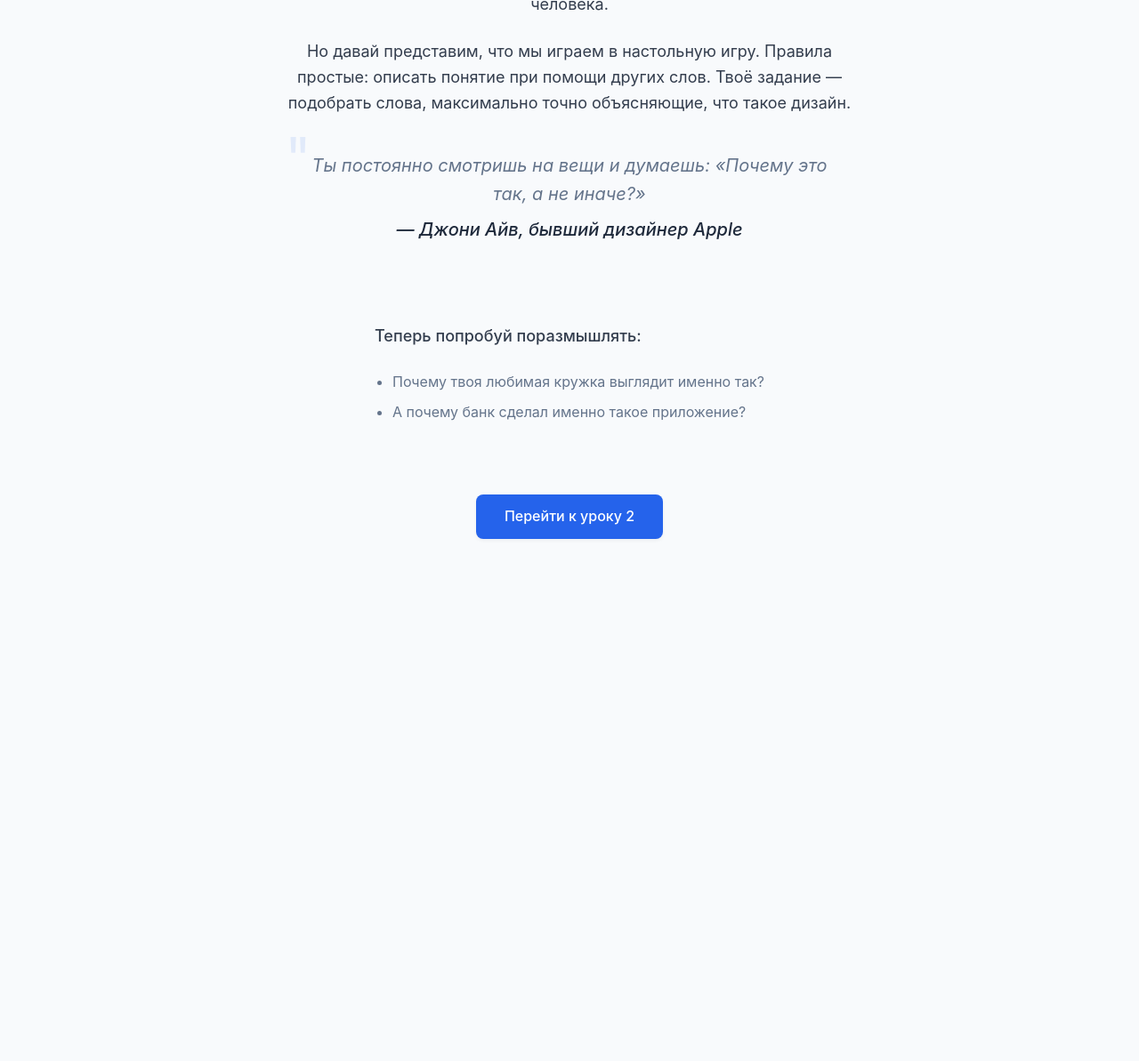
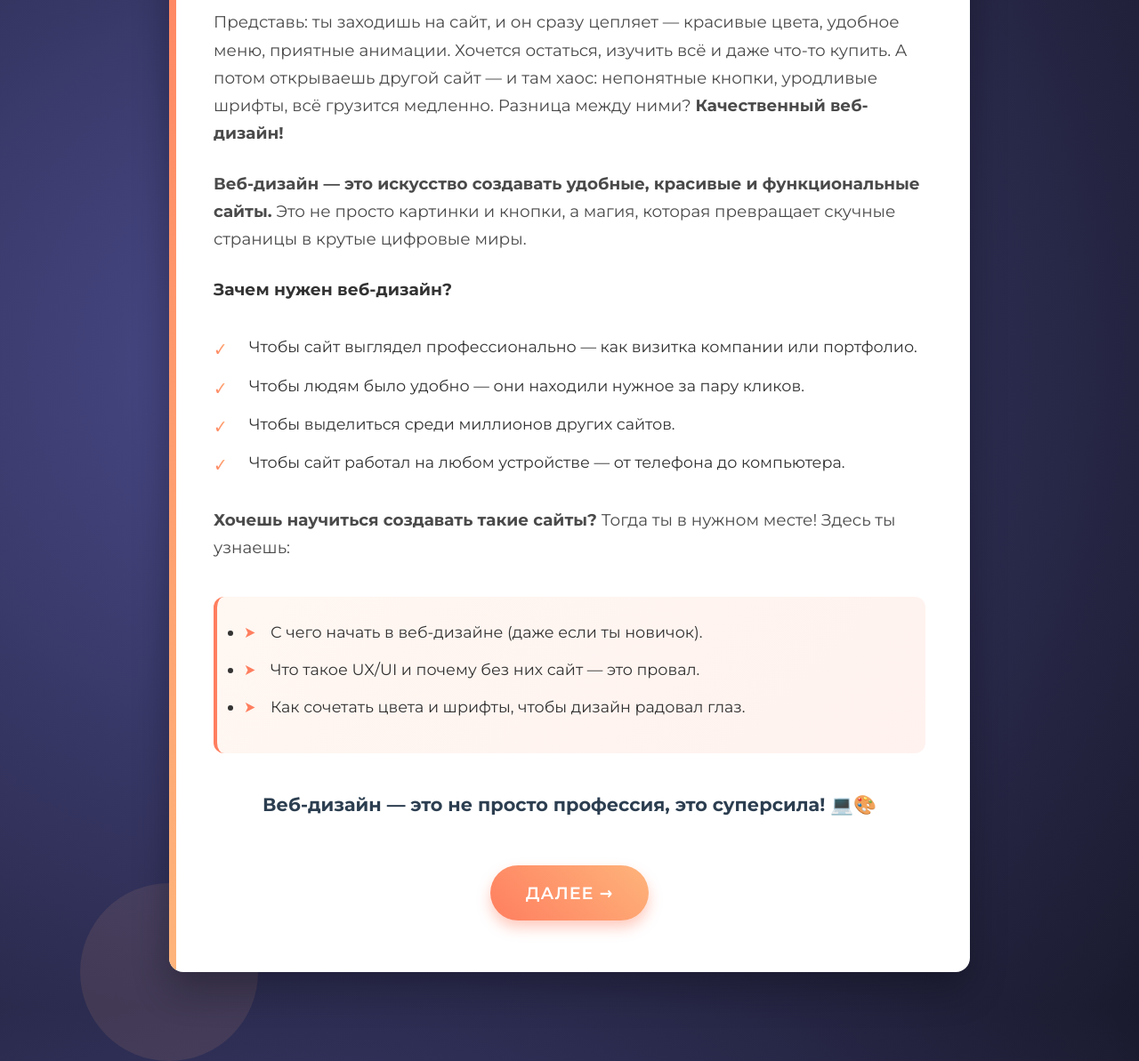
Before and after one commit to HAMLID12/my-website, a plain HTML site: page lesson.html in a window 1280 px wide. Shown: the part 318-1511 px from the top of the page at 89% size. Before the commit the page ends 956 px from the top, so only its background shows below. Drawn offline with Linux system fonts and the light colour scheme.

Commit message:
Update lesson.html

```diff
--- a/lesson.html
+++ b/lesson.html
@@ -3,171 +3,303 @@
 <head>
     <meta charset="UTF-8">
     <meta name="viewport" content="width=device-width, initial-scale=1.0">
-    <title>Урок 1: Что если бы дизайна не существовало?</title>
+    <title>Основы веб-дизайна | Урок 1</title>
     <style>
-        :root {
-            --primary: #2563eb;
-            --primary-hover: #1d4ed8;
-            --text: #1e293b;
-            --text-light: #64748b;
-            --background: #f8fafc;
-            --card: #ffffff;
-            --border: #e2e8f0;
+        /* Основные стили */
+        body {
+            font-family: 'Montserrat', 'Segoe UI', Tahoma, Geneva, Verdana, sans-serif;
+            line-height: 1.7;
+            color: #333;
+            margin: 0;
+            padding: 0;
+            background-color: #1a1a2e;
+            background-image: radial-gradient(circle at 25% 50%, #4a4a8a 0%, #1a1a2e 100%);
+            min-height: 100vh;
+            display: flex;
+            flex-direction: column;
+            align-items: center;
+            justify-content: center;
         }
 
-        body {
-            font-family: 'Inter', -apple-system, BlinkMacSystemFont, sans-serif;
-            line-height: 1.6;
-            color: var(--text);
-            background-color: var(--background);
-            margin: 0;
-            padding: 0;
-            display: flex;
-            justify-content: center;
-            align-items: center;
-            min-height: 100vh;
-            text-align: center;
+        /* Контейнер */
+        .container {
+            max-width: 900px;
+            width: 90%;
+            margin: 40px auto;
+            position: relative;
         }
 
-        .centered-container {
-            max-width: 640px;
-            width: 90%;
-            padding: 2rem 1rem;
-            margin: 0 auto;
+        /* Карточка с контентом */
+        .card {
+            background-color: white;
+            padding: 50px;
+            border-radius: 16px;
+            box-shadow: 0 20px 40px rgba(0,0,0,0.3);
+            position: relative;
+            overflow: hidden;
+            z-index: 1;
+        }
+
+        .card::before {
+            content: '';
+            position: absolute;
+            top: 0;
+            left: 0;
+            width: 8px;
+            height: 100%;
+            background: linear-gradient(to bottom, #ff7e5f, #feb47b);
+        }
+
+        /* Шапка */
+        .header {
+            text-align: center;
+            margin-bottom: 40px;
+            position: relative;
         }
 
         h1 {
-            font-size: 2.25rem;
+            color: #2c3e50;
+            font-size: 2.8rem;
+            margin-bottom: 15px;
             font-weight: 700;
-            margin-bottom: 1.5rem;
-            color: var(--text);
-            line-height: 1.25;
-        }
-
-        p {
-            font-size: 1.125rem;
-            margin-bottom: 1.5rem;
-            color: var(--text);
-            opacity: 0.9;
-        }
-
-        .quote-block {
+            background: linear-gradient(45deg, #ff7e5f, #feb47b);
+            -webkit-background-clip: text;
+            background-clip: text;
+            color: transparent;
             position: relative;
-            margin: 2.5rem 0;
-            padding: 0 1.5rem;
-        }
-
-        .quote-block::before {
-            content: '"';
-            position: absolute;
-            font-size: 4rem;
-            color: var(--primary);
-            opacity: 0.1;
-            top: -1.5rem;
-            left: 0;
-            line-height: 1;
-        }
-
-        .quote-text {
-            font-size: 1.25rem;
-            font-style: italic;
-            color: var(--text-light);
-            position: relative;
-            z-index: 1;
-        }
-
-        .quote-author {
-            display: block;
-            margin-top: 0.5rem;
-            font-weight: 500;
-            color: var(--text);
-        }
-
-        .reflection {
-            margin: 2rem 0;
-            text-align: left;
             display: inline-block;
         }
 
-        .reflection p {
-            font-weight: 500;
-            margin-bottom: 0.5rem;
+        h1::after {
+            content: '';
+            position: absolute;
+            bottom: -10px;
+            left: 50%;
+            transform: translateX(-50%);
+            width: 100px;
+            height: 4px;
+            background: linear-gradient(to right, #ff7e5f, #feb47b);
+            border-radius: 2px;
         }
 
-        ul {
-            padding-left: 1.25rem;
-            text-align: left;
-            display: inline-block;
+        /* Основной контент */
+        p {
+            margin-bottom: 25px;
+            font-size: 1.15rem;
+            color: #4a4a4a;
         }
 
-        li {
-            margin-bottom: 0.5rem;
-            color: var(--text-light);
+        /* Список преимуществ */
+        .features {
+            margin: 35px 0;
+            padding-left: 0;
         }
 
+        .features li {
+            margin-bottom: 15px;
+            position: relative;
+            list-style-type: none;
+            padding-left: 40px;
+            font-size: 1.1rem;
+            line-height: 1.6;
+        }
+
+        .features li:before {
+            content: "✓";
+            color: #ff7e5f;
+            position: absolute;
+            left: 0;
+            font-weight: bold;
+            font-size: 1.3rem;
+            background: linear-gradient(to right, #ff7e5f, #feb47b);
+            -webkit-background-clip: text;
+            background-clip: text;
+            color: transparent;
+        }
+
+        /* Список обучения */
+        .learn-list {
+            background: linear-gradient(135deg, rgba(254, 180, 123, 0.1) 0%, rgba(255, 126, 95, 0.1) 100%);
+            padding: 25px 30px;
+            border-radius: 12px;
+            border-left: 4px solid #ff7e5f;
+            margin: 40px 0;
+        }
+
+        .learn-list li {
+            margin-bottom: 12px;
+            padding-left: 30px;
+            position: relative;
+            font-size: 1.1rem;
+        }
+
+        .learn-list li:before {
+            content: "➤";
+            position: absolute;
+            left: 0;
+            color: #ff7e5f;
+            font-weight: bold;
+        }
+
+        /* Кнопка */
         .next-btn {
-            display: inline-flex;
-            align-items: center;
-            justify-content: center;
-            padding: 0.75rem 2rem;
-            background-color: var(--primary);
+            display: inline-block;
+            background: linear-gradient(45deg, #ff7e5f, #feb47b);
             color: white;
+            padding: 15px 40px;
             text-decoration: none;
-            border-radius: 8px;
-            font-weight: 500;
-            transition: all 0.2s ease;
+            border-radius: 50px;
+            font-weight: 600;
+            font-size: 1.2rem;
+            transition: all 0.3s ease;
             border: none;
             cursor: pointer;
-            font-size: 1rem;
-            margin-top: 1.5rem;
-            box-shadow: 0 2px 4px rgba(0,0,0,0.05);
+            box-shadow: 0 8px 15px rgba(255, 126, 95, 0.4);
+            text-transform: uppercase;
+            letter-spacing: 1px;
+            position: relative;
+            overflow: hidden;
         }
 
         .next-btn:hover {
-            background-color: var(--primary-hover);
-            transform: translateY(-2px);
-            box-shadow: 0 4px 6px rgba(0,0,0,0.1);
+            transform: translateY(-3px);
+            box-shadow: 0 12px 20px rgba(255, 126, 95, 0.5);
         }
 
-        @media (max-width: 640px) {
-            h1 {
-                font-size: 1.75rem;
+        .next-btn:active {
+            transform: translateY(1px);
+        }
+
+        .next-btn::after {
+            content: '';
+            position: absolute;
+            top: 0;
+            left: 0;
+            width: 100%;
+            height: 100%;
+            background: linear-gradient(45deg, #feb47b, #ff7e5f);
+            opacity: 0;
+            transition: opacity 0.3s ease;
+            z-index: -1;
+        }
+
+        .next-btn:hover::after {
+            opacity: 1;
+        }
+
+        .btn-container {
+            text-align: center;
+            margin-top: 50px;
+        }
+
+        /* Декоративные элементы */
+        .decor-circle {
+            position: absolute;
+            border-radius: 50%;
+            background: rgba(255, 126, 95, 0.1);
+            z-index: 0;
+        }
+
+        .circle-1 {
+            width: 300px;
+            height: 300px;
+            top: -150px;
+            right: -150px;
+        }
+
+        .circle-2 {
+            width: 200px;
+            height: 200px;
+            bottom: -100px;
+            left: -100px;
+            background: rgba(254, 180, 123, 0.1);
+        }
+
+        /* Анимации */
+        @keyframes fadeIn {
+            from { opacity: 0; transform: translateY(30px); }
+            to { opacity: 1; transform: translateY(0); }
+        }
+
+        .card {
+            animation: fadeIn 0.8s ease-out;
+        }
+
+        /* Адаптивность */
+        @media (max-width: 768px) {
+            .card {
+                padding: 30px;
             }
 
-            p, .quote-text {
+            h1 {
+                font-size: 2.2rem;
+            }
+
+            .next-btn {
+                padding: 12px 30px;
                 font-size: 1rem;
             }
+        }
 
-            .centered-container {
-                padding: 1.5rem 1rem;
+        @media (max-width: 480px) {
+            .card {
+                padding: 25px 20px;
+            }
+
+            h1 {
+                font-size: 1.8rem;
+            }
+
+            h1::after {
+                width: 70px;
+                bottom: -5px;
+            }
+
+            p, .features li, .learn-list li {
+                font-size: 1rem;
             }
         }
     </style>
+    <link href="https://fonts.googleapis.com/css2?family=Montserrat:wght@400;500;600;700&display=swap" rel="stylesheet">
 </head>
 <body>
-    <div class="centered-container">
-        <h1>Что если бы дизайна не существовало?</h1>
+    <div class="container">
+        <div class="decor-circle circle-1"></div>
+        <div class="decor-circle circle-2"></div>
 
-        <p>Как бы выглядела твоя любимая кружка или приложение банка? А эта страница?</p>
-        <p>Как ни напрягай воображение, ответить на эти вопросы практически невозможно. Как и в двух словах описать роль дизайна в жизни человека.</p>
-        <p>Но давай представим, что мы играем в настольную игру. Правила простые: описать понятие при помощи других слов. Твоё задание — подобрать слова, максимально точно объясняющие, что такое дизайн.</p>
+        <div class="card">
+            <div class="header">
+                <h1>Добро пожаловать в мир веб-дизайна!</h1>
+            </div>
 
-        <div class="quote-block">
-            <span class="quote-text">
-                Ты постоянно смотришь на вещи и думаешь: «Почему это так, а не иначе?»
-                <span class="quote-author">— Джони Айв, бывший дизайнер Apple</span>
-            </span>
+            <p>Представь: ты заходишь на сайт, и он сразу цепляет — красивые цвета, удобное меню, приятные анимации. Хочется остаться, изучить всё и даже что-то купить. А потом открываешь другой сайт — и там хаос: непонятные кнопки, уродливые шрифты, всё грузится медленно. Разница между ними? <strong>Качественный веб-дизайн!</strong></p>
+
+            <p><strong>Веб-дизайн — это искусство создавать удобные, красивые и функциональные сайты.</strong> Это не просто картинки и кнопки, а магия, которая превращает скучные страницы в крутые цифровые миры.</p>
+
+            <h3>Зачем нужен веб-дизайн?</h3>
+            <ul class="features">
+                <li>Чтобы сайт выглядел профессионально — как визитка компании или портфолио.</li>
+                <li>Чтобы людям было удобно — они находили нужное за пару кликов.</li>
+                <li>Чтобы выделиться среди миллионов других сайтов.</li>
+                <li>Чтобы сайт работал на любом устройстве — от телефона до компьютера.</li>
+            </ul>
+
+            <p><strong>Хочешь научиться создавать такие сайты?</strong> Тогда ты в нужном месте! Здесь ты узнаешь:</p>
+
+            <ul class="learn-list">
+                <li>С чего начать в веб-дизайне (даже если ты новичок).</li>
+                <li>Что такое UX/UI и почему без них сайт — это провал.</li>
+                <li>Как сочетать цвета и шрифты, чтобы дизайн радовал глаз.</li>
+            </ul>
+
+            <p style="text-align: center; font-size: 1.3rem; font-weight: 600; color: #2c3e50;">
+                <strong>Веб-дизайн — это не просто профессия, это суперсила! 💻🎨</strong>
+            </p>
+
+            <div class="btn-container">
+                <a href="lesson2.html" class="next-btn">Далее →</a>
+            </div>
         </div>
-
-        <div class="reflection">
-            <p>Теперь попробуй поразмышлять:</p>
-            <ul>
-                <li>Почему твоя любимая кружка выглядит именно так?</li>
-                <li>А почему банк сделал именно такое приложение?</li>
-            </ul>
-        </div>
-
-        <a href="lesson2.html" class="next-btn">Перейти к уроку 2</a>
     </div>
 </body>
 </html>
```
